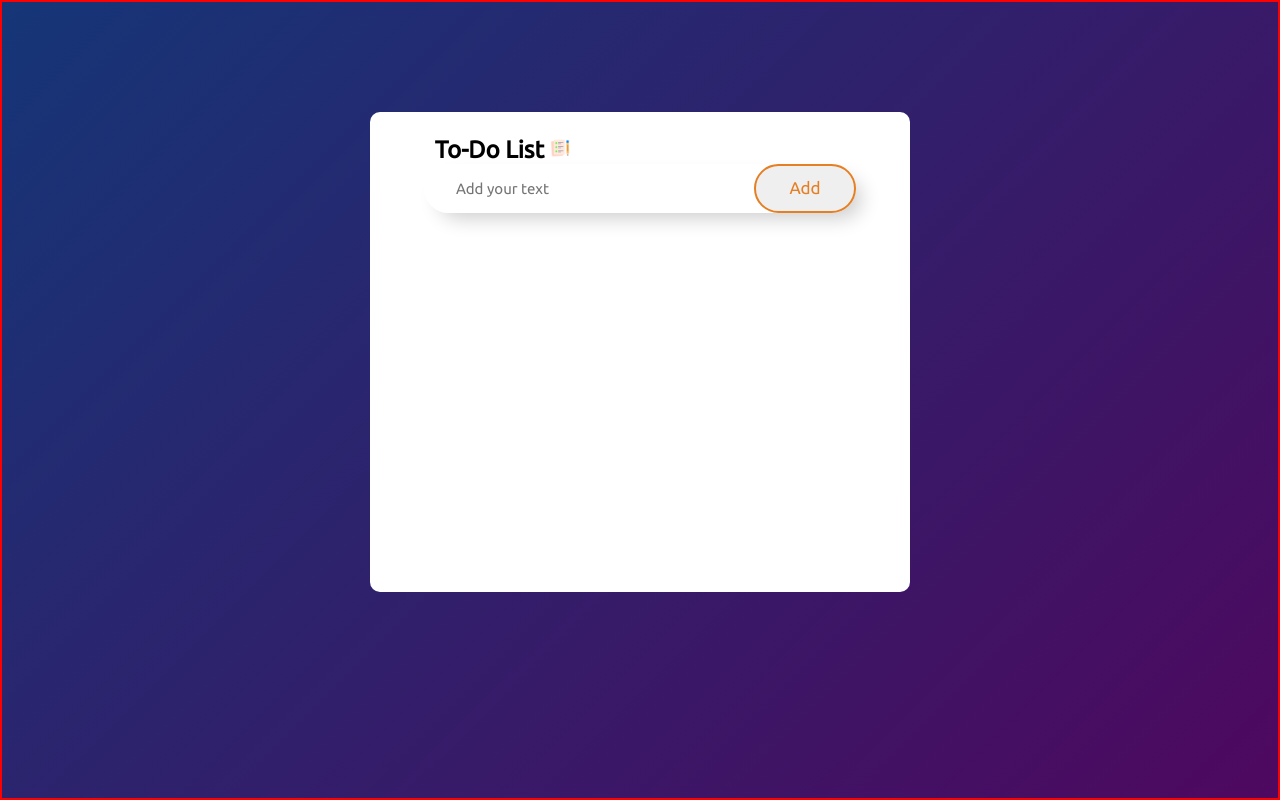
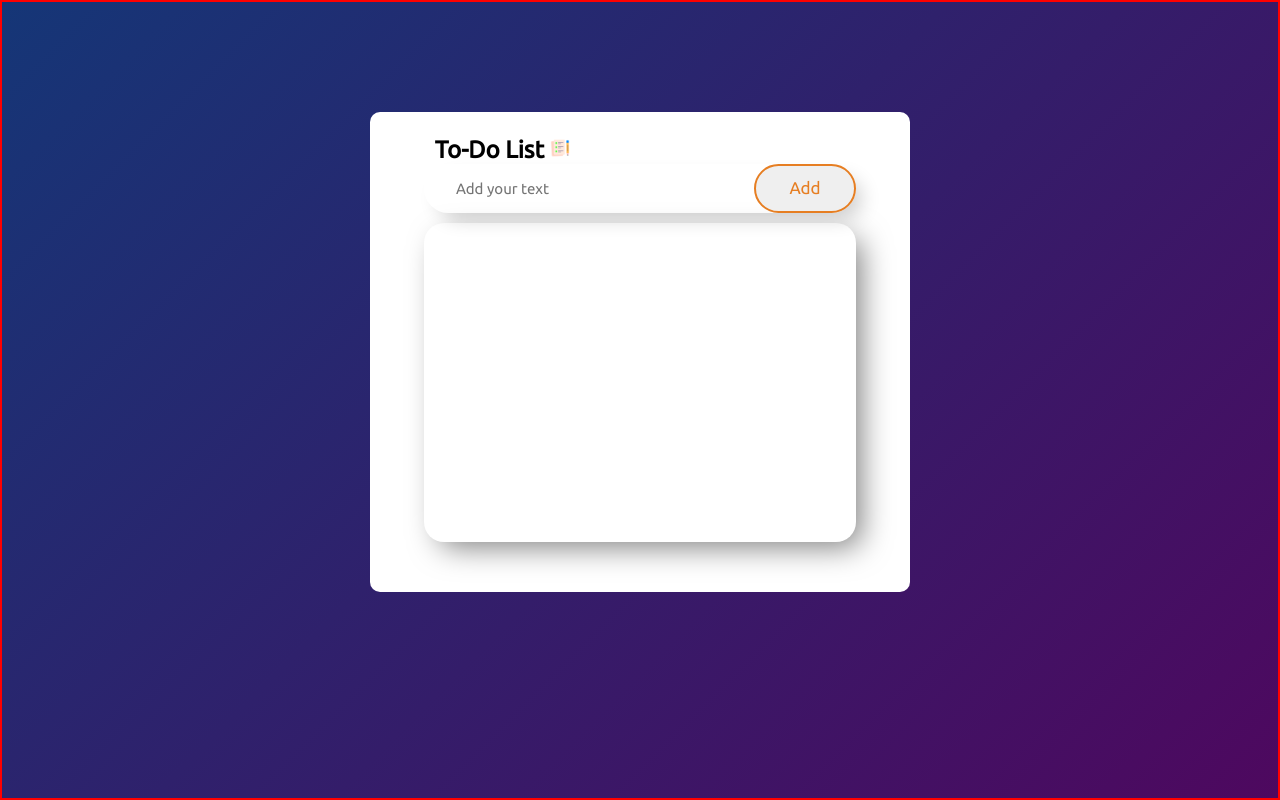
Before and after one commit to abhinavshr89/ToDoListApp, a plain HTML site: page index.html in a window 1280 px wide. Drawn offline with Linux system fonts and the light colour scheme.

Commit message:
Third commit

```diff
--- a/style.css
+++ b/style.css
@@ -122,6 +122,8 @@ button::before {
     display: flex;
     border: black;
     position: relative;
+
+    height: 70%;
     top: 10px;
     width: 80%;
 
@@ -129,12 +131,14 @@ button::before {
 #list-container {
     overflow: auto;
     /* Other styling properties for the list container */
-    max-height: 200px; /* Set a maximum height to control the visible content */
+     /* Set a maximum height to control the visible content */
+     max-height: 100%;
     box-shadow: 10px 10px 30px -5px rgba(0, 0, 0, 0.5);
     border-radius: 20px;
 }
 ul{
     width: 100%;
+    height: 100%;
     /* display: flex;
     align-items: center;
     justify-content: space-between; */
```
